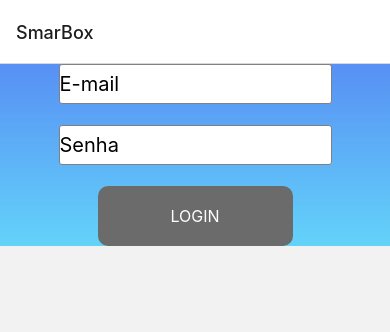
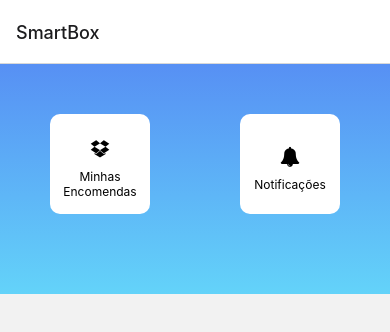
Before and after one commit to PSRadavelli/DS-405-TCC, a React Native app in the folder frontend/: screen /HomePage in a window 390 px wide. Before the commit this address had no page. Shown: the top 332 px of the page. Built offline with nearby package versions, Linux system fonts and the light colour scheme.

Commit message:
Added Home page component

```diff
--- a/frontend/App.js
+++ b/frontend/App.js
@@ -5,6 +5,7 @@ import { createNativeStackNavigator } from '@react-navigation/native-stack'
 import RegisterPage from './pages/Register/register.page'
 import { AdministratorPage } from './pages/Administrator/administrator.page'
 import { QueryClient, QueryClientProvider } from 'react-query'
+import { HomePage } from './pages/HomePage/HomePage'
 
 const Stack = createNativeStackNavigator()
 
@@ -16,9 +17,15 @@ export default function App () {
         <NavigationContainer>
           <Stack.Navigator>
             <Stack.Screen
+              name="HomePage"
+              component={HomePage}
+              options={{ title: 'SmartBox' }}
+            />
+
+            <Stack.Screen
               name="LoginPage"
               component={LoginPage}
-            options={{ title: 'SmarBox' }}
+              options={{ title: 'SmartBox' }}
             />
 
             <Stack.Screen
--- /dev/null
+++ b/frontend/components/Card/Card.js
@@ -0,0 +1,25 @@
+import React from 'react'
+import { View, Text, StyleSheet } from 'react-native'
+import Icon from 'react-native-vector-icons/FontAwesome'
+
+const styles = StyleSheet.create({
+  card: {
+    backgroundColor: 'white',
+    width: 100,
+    height: 100,
+    borderRadius: 10,
+    justifyContent: 'center',
+    alignItems: 'center',
+    marginBottom: 30,
+    padding: 10
+  }
+})
+
+export const Card = ({ title, iconName, redirectPage}) => {
+  return (
+  <View style={styles.card}>
+      <Icon name={iconName} size={20} color="#000" style={{ margin: 10 }}/>
+      <Text style={{ fontSize: 12, textAlign: 'center' }}>{title}</Text>
+    </View>
+  )
+}
--- a/frontend/package.json
+++ b/frontend/package.json
@@ -17,6 +17,7 @@
     "@react-navigation/native-stack": "^6.9.1",
     "babel-eslint": "^10.1.0",
     "expo": "~47.0.6",
+    "expo-linear-gradient": "~12.0.1",
     "expo-status-bar": "~1.4.2",
     "prop-types": "^15.8.1",
     "react": "18.1.0",
@@ -24,9 +25,9 @@
     "react-native": "0.70.5",
     "react-native-safe-area-context": "^4.4.1",
     "react-native-screens": "^3.18.2",
+    "react-native-vector-icons": "^9.2.0",
     "react-native-web": "~0.18.9",
-    "react-query": "^3.39.2",
-    "expo-linear-gradient": "~12.0.1"
+    "react-query": "^3.39.2"
   },
   "devDependencies": {
     "@babel/core": "^7.12.9",
--- /dev/null
+++ b/frontend/pages/HomePage/HomePage.js
@@ -0,0 +1,56 @@
+import React from 'react'
+import { StyleSheet, View } from 'react-native'
+import { BaseView } from '../../components/BaseView/BaseView'
+import { Card } from '../../components/Card/Card'
+
+const styles = StyleSheet.create({
+  home: {
+    flexDirection: 'row',
+    flexWrap: 'wrap',
+    justifyContent: 'space-between',
+    padding: 50
+  }
+})
+
+const adminCards = [
+  {
+    title: 'Nova Encomenda',
+    iconName: 'dropbox',
+    redirectPage: ''
+  },
+  {
+    title: 'Lista de portas',
+    iconName: 'list',
+    redirectPage: ''
+  },
+  {
+    title: 'Cadastro de Usuário',
+    iconName: 'user-plus',
+    redirectPage: ''
+  }
+]
+
+const commonCards = [
+  {
+    title: 'Minhas Encomendas',
+    iconName: 'dropbox',
+    redirectPage: ''
+  },
+  {
+    title: 'Notificações',
+    iconName: 'bell',
+    redirectPage: ''
+  }
+]
+
+export const HomePage = () => {
+  return (
+    <BaseView>
+      <View style={styles.home}>
+        {commonCards.map((card) => (
+          <Card title={card.title} iconName={card.iconName} key={card.title}/>
+        ))}
+      </View>
+    </BaseView>
+  )
+}
```
Also changed, not shown: 1 other file (tests, documents, lock files or other folders). Lines whose indentation alone changed are shown as unchanged.
